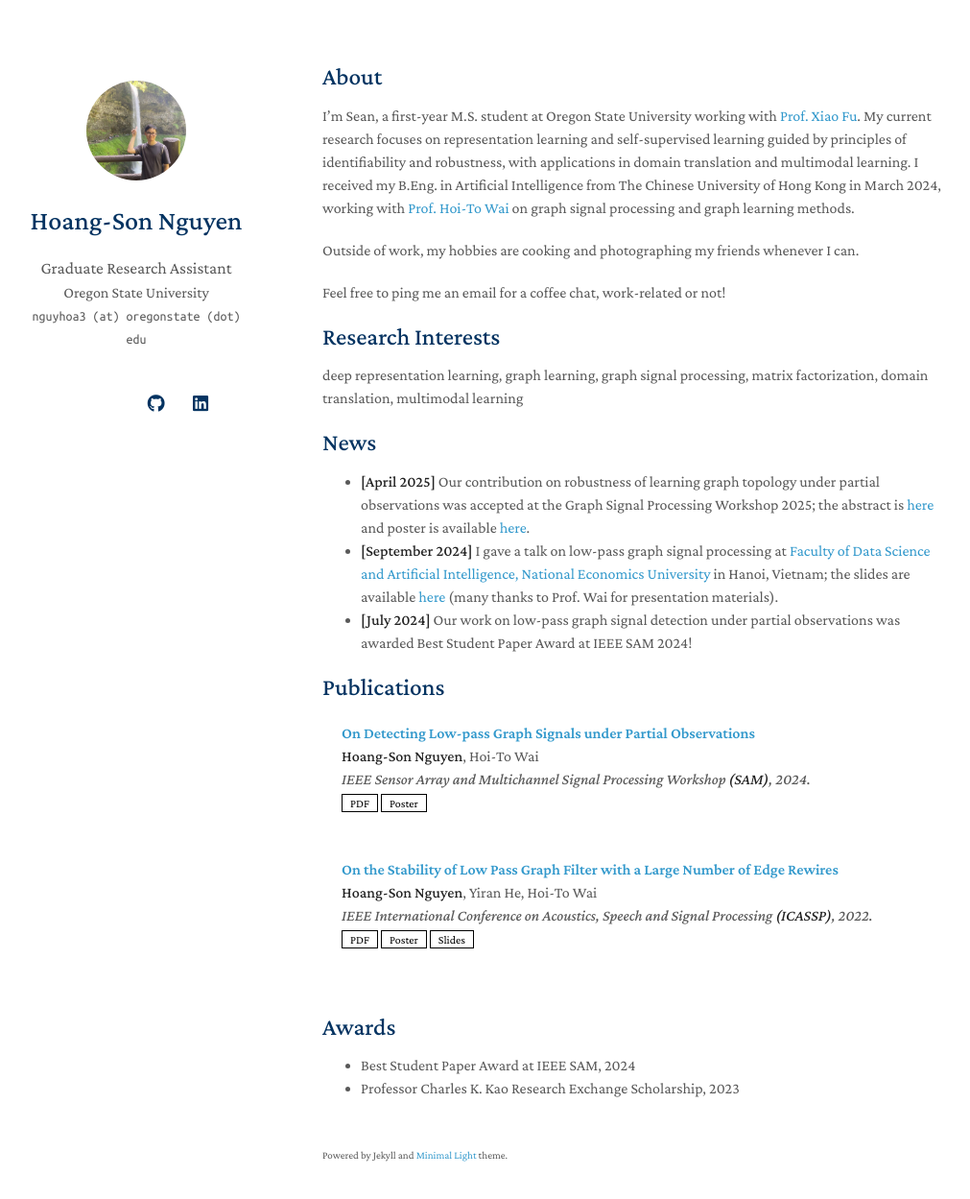
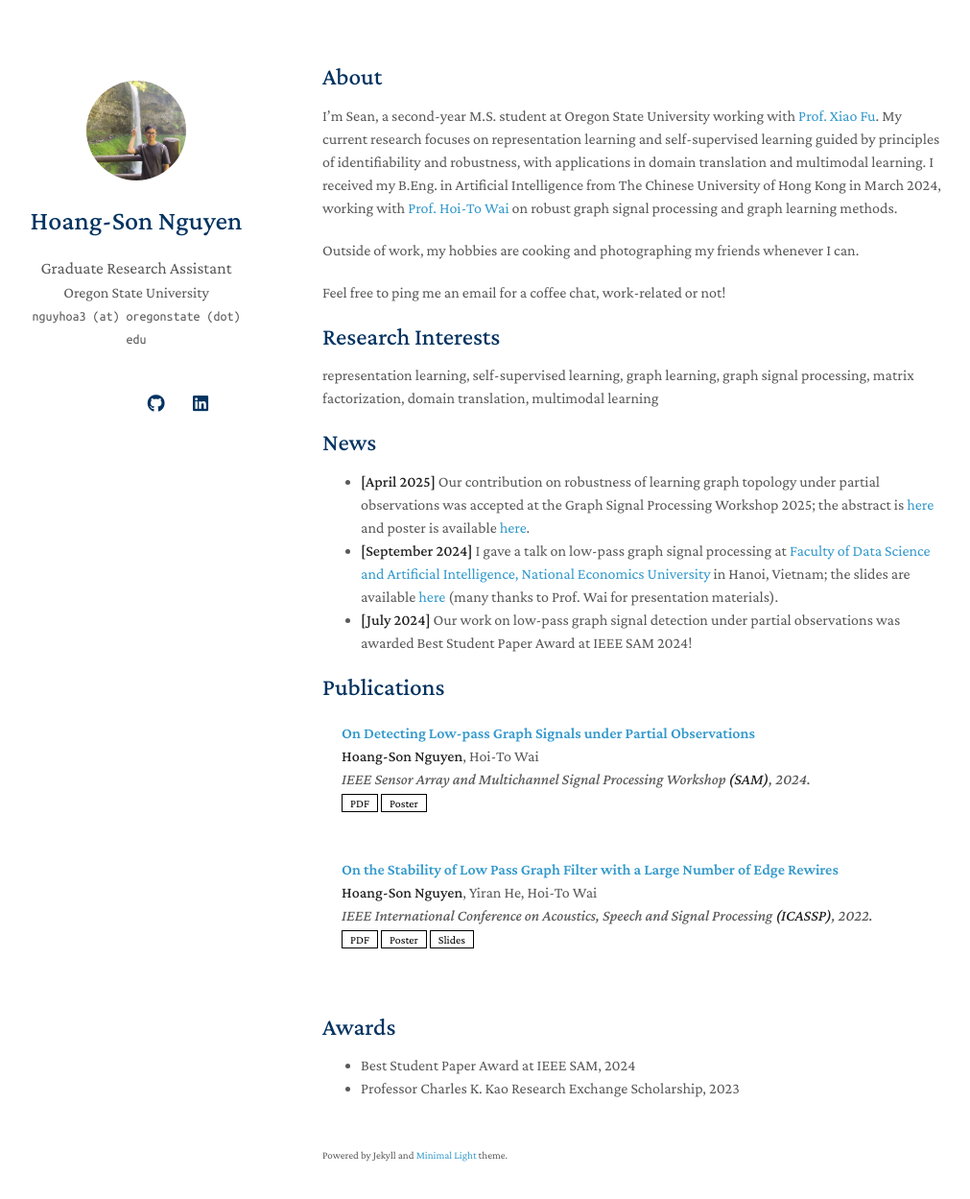
Before and after one commit to hsnguyen24/hsnguyen24.github.io, a Jekyll site: the page built from index.md, in a window 1280 px wide and 1284 px high. Shown: the top 1249 px of the window at 96% size, without its empty margins (134-1145 px from the left). Built offline with Jekyll 4.4.1, drawn with Linux system fonts in a browser that asks for light colours; nearby versions of some CDN libraries; a style sheet for code colours, icons or effects is not loaded; our own code applies the rules of GitHub Pages for plain Markdown files.

Commit message:
Update index.md

```diff
--- a/index.md
+++ b/index.md
@@ -4,14 +4,14 @@ layout: homepage
 
 ## About
 
-I'm Sean, a first-year M.S. student at Oregon State University working with [Prof. Xiao Fu](https://web.engr.oregonstate.edu/~fuxia). My current research focuses on representation learning and self-supervised learning guided by principles of identifiability and robustness, with applications in domain translation and multimodal learning. I received my B.Eng. in Artificial Intelligence from The Chinese University of Hong Kong in March 2024, working with [Prof. Hoi-To Wai](https://www1.se.cuhk.edu.hk/~htwai) on graph signal processing and graph learning methods.
+I'm Sean, a second-year M.S. student at Oregon State University working with [Prof. Xiao Fu](https://web.engr.oregonstate.edu/~fuxia). My current research focuses on representation learning and self-supervised learning guided by principles of identifiability and robustness, with applications in domain translation and multimodal learning. I received my B.Eng. in Artificial Intelligence from The Chinese University of Hong Kong in March 2024, working with [Prof. Hoi-To Wai](https://www1.se.cuhk.edu.hk/~htwai) on robust graph signal processing and graph learning methods.
 
 Outside of work, my hobbies are cooking and photographing my friends whenever I can.
 
 Feel free to ping me an email for a coffee chat, work-related or not!
 
 ## Research Interests
-deep representation learning, graph learning, graph signal processing, matrix factorization, domain translation, multimodal learning
+representation learning, self-supervised learning, graph learning, graph signal processing, matrix factorization, domain translation, multimodal learning
 
 ## News
 - **[April 2025]** Our contribution on robustness of learning graph topology under partial observations was accepted at the Graph Signal Processing Workshop 2025; the abstract is [here](./assets/files/GSPW2025_Paper.pdf) and poster is available [here](./assets/files/GSPW2025_Poster.pdf).
```
